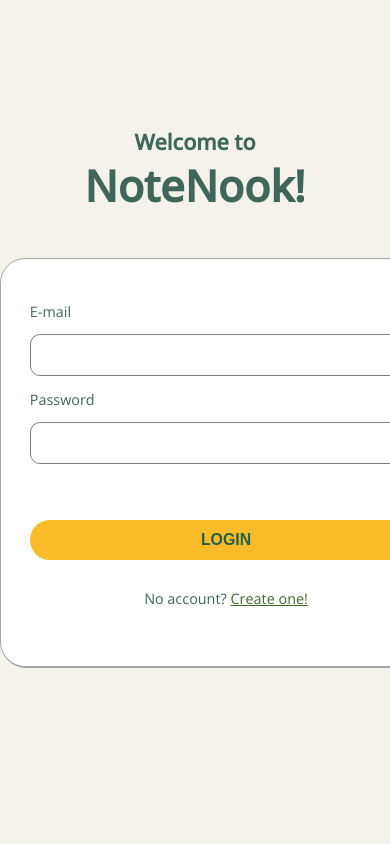
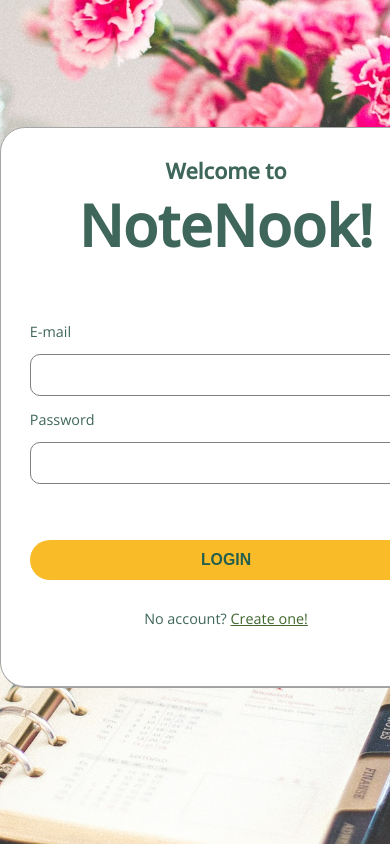
Before and after one commit to bkruotsalainen/notenook, a React (Vite) app in the folder project/: page / in a window 390 px wide. Shown: the top 844 px of the page. Built offline with nearby package versions, Linux system fonts and the light colour scheme.

Commit message:
Adjust background in login

```diff
--- a/project/src/components/Login.tsx
+++ b/project/src/components/Login.tsx
@@ -111,13 +111,20 @@ function Login({handleLogin}: LoginProps) {
 
       <div className="loginView">
 
-        <p className="loginTitleSmall">Welcome to</p>
-        <p className="loginTitle">NoteNook!</p>
+        <div className="hideMobile">
+          <p className="loginTitleSmall">Welcome to</p>
+          <p className="loginTitle">NoteNook!</p>
+        </div>
 
         <div className="loginDiv">
 
 
           <div className="loginFormWrapper">
+
+            <div className="showMobile">
+              <p className="loginTitleSmall">Welcome to</p>
+              <p className="loginTitle">NoteNook!</p>
+            </div>
 
             {<p className="alertText">{alert}</p>}
             {<p className="messageText">{message}</p>}
--- a/project/src/css/Login.css
+++ b/project/src/css/Login.css
@@ -1,5 +1,5 @@
 .loginImg {
-  width: 55vw;
+  width: 50vw;
   height: 100vh;
   /* background-color: #235f4d; */
   background-image: url('../assets/organizer-791939_1920.jpg');
@@ -18,7 +18,7 @@
 }
 
 .loginView {
-  width: 45vw;
+  width: 50vw;
   height: 85vh;
   float: left;
   padding: 15vh 0 0 0;
@@ -66,7 +66,7 @@
 .loginTitle {
   margin: 0;
   text-align: center;
-  font-size: 3em;
+  font-size: 4em;
   font-weight: 600;
   margin-bottom: 1em;
 }
@@ -127,6 +127,14 @@ a:active {
   color: #235f4d;
 }
 
+.showMobile {
+  display: none;
+  margin: 0;
+}
+
+.hideMobile {
+  display: inherit;
+}
 
 @media screen and (max-width: 1000px) {
   .loginImg {
@@ -135,5 +143,16 @@ a:active {
 
   .loginView {
     width: 100vw;
+    background-image: url('../assets/organizer-791939_1920.jpg');
+    background-position: center;
+    background-size: cover;
+  }
+
+  .showMobile {
+    display: inherit;
+  }
+
+  .hideMobile {
+    display: none;
   }
 }
```
